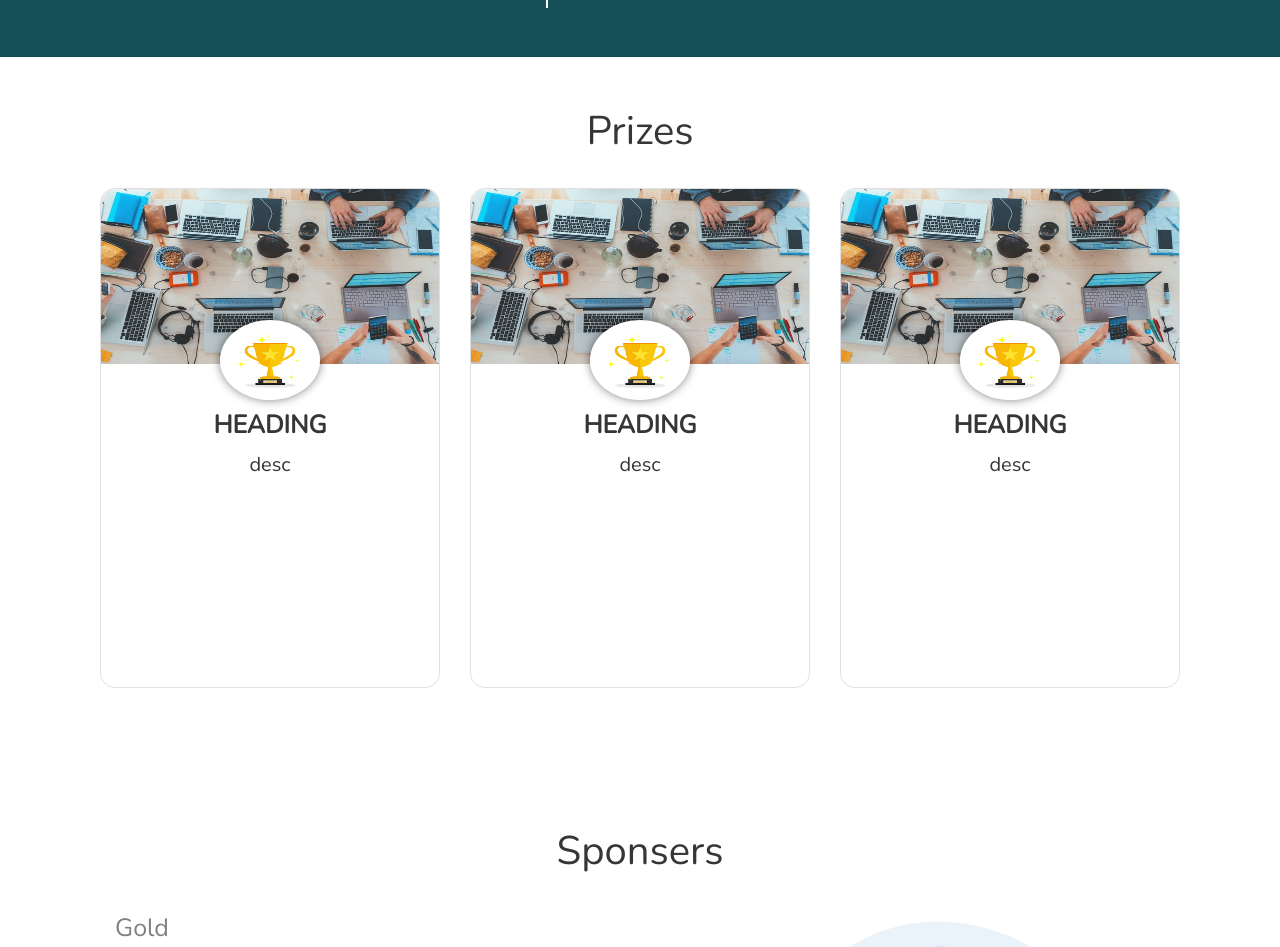
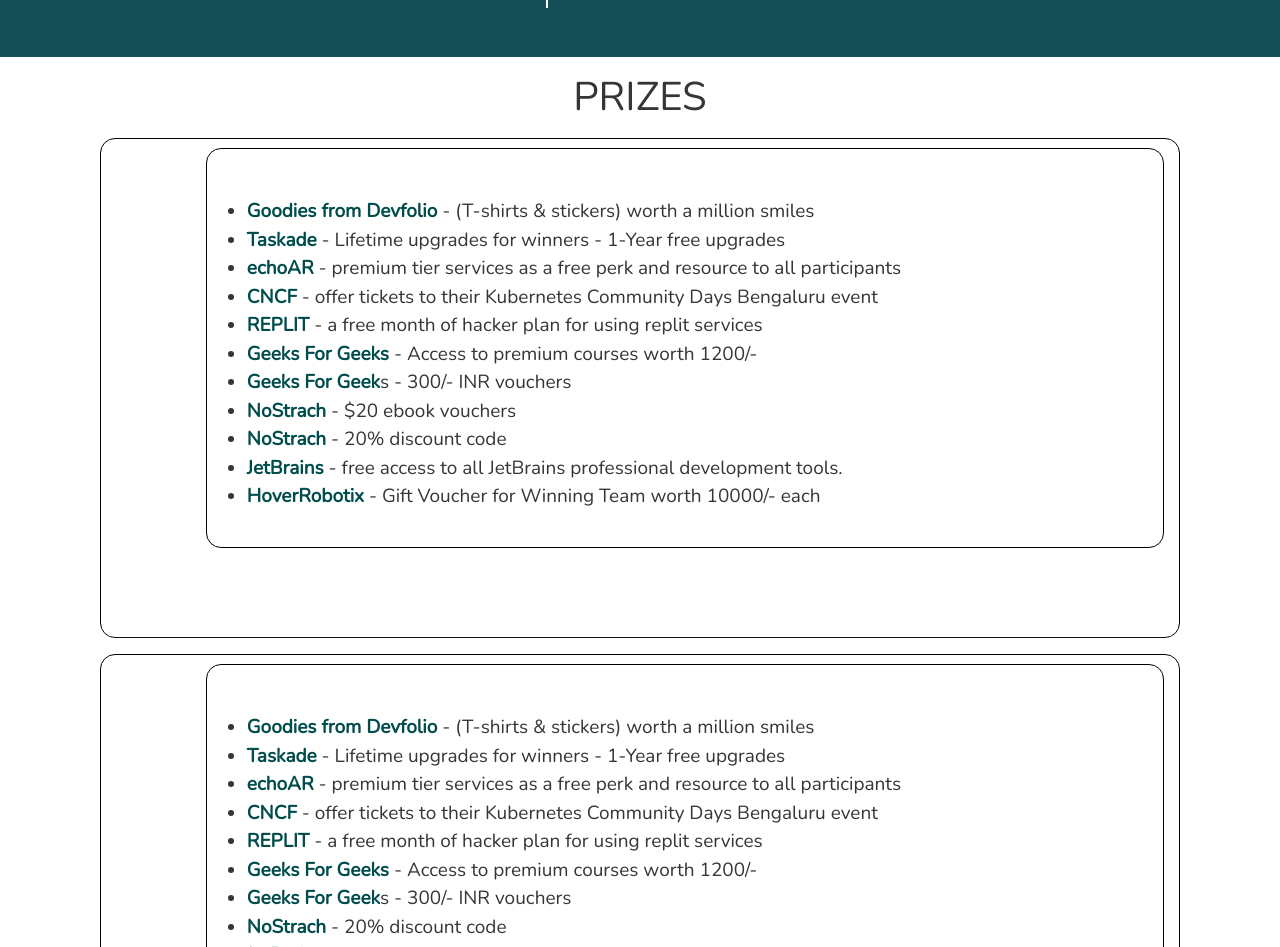
Before and after one commit to Dsc-Dce/GDSC-DCE, a React (Create React App) app: page /covihack in a window 1280 px wide. Shown: the part 3100-4047 px from the top of the page. Built offline with nearby package versions, Linux system fonts and the light colour scheme.

Commit message:
Mprizes added

```diff
--- a/src/components/CoviHack.js
+++ b/src/components/CoviHack.js
@@ -5,6 +5,8 @@ import Covihack_Sponsors from "./Covihack_Sponsors";
 import Covihack_Header from './Covihack_Header';
 import Covihack_Events from './Covihack_Events'
 import Covihack_Prizes from './Covihack_Prizes';
+import Covihack_MPrizes from './Covihack_MPrizes';
+
 const CoviHack = () => {
     return (
         <Fragment >
@@ -13,7 +15,8 @@ const CoviHack = () => {
             <CoviHack_Schedule/>
             <Covihack_Events/>
             <Covihack_Tracks />
-            <Covihack_Prizes/>
+            <Covihack_MPrizes/>
+            {/* <Covihack_Prizes/> */}
             <Covihack_Sponsors />
             </div>
         </Fragment>
--- /dev/null
+++ b/src/components/Covihack_MPrizes.js
@@ -0,0 +1,74 @@
+import React, { Fragment } from 'react'
+import './assets/css/CovihackMPrizes.css'
+import MPrize_card from './MPrize_card'
+
+const Covihack_MPrizes = () => {
+    return (
+        <Fragment>
+            <div className="mprizes my-3">
+                <div className="container">
+                    <h1 className="text-center">PRIZES</h1>
+                    <div className="row">
+                        <MPrize_card>
+                            <ul>
+                                <li><span>Goodies from Devfolio</span> - (T-shirts & stickers) worth a million smiles</li>
+                                <li><span>Taskade</span> - Lifetime upgrades for winners
+                                    - 1-Year free upgrades</li>
+                                <li><span>echoAR</span> - premium tier services as a free perk and resource to all participants</li>
+                                <li><span>CNCF</span> - offer tickets to their Kubernetes Community Days Bengaluru event</li>
+                                <li><span>REPLIT</span> - a free month of hacker plan for using replit services</li>
+                                <li><span>Geeks For Geeks</span> - Access to premium courses worth 1200/-</li>
+                                <li><span>Geeks For Geek</span>s -  300/- INR vouchers</li>
+                                <li><span>NoStrach</span> - $20 ebook vouchers</li>
+                                <li><span>NoStrach</span> - 20% discount code</li>
+                                <li><span>JetBrains</span> - free access to all JetBrains professional development tools.</li>
+                                <li><span>HoverRobotix</span> - Gift Voucher for Winning Team worth 10000/- each</li>
+                            </ul>
+                        </MPrize_card>
+                        <MPrize_card>
+                            <ul>
+                                <li><span>Goodies from Devfolio</span> - (T-shirts & stickers) worth a million smiles</li>
+                                <li><span>Taskade</span> - Lifetime upgrades for winners
+                                    - 1-Year free upgrades</li>
+                                <li><span>echoAR</span> - premium tier services as a free perk and resource to all participants</li>
+                                <li><span>CNCF</span> - offer tickets to their Kubernetes Community Days Bengaluru event</li>
+                                <li><span>REPLIT</span> - a free month of hacker plan for using replit services</li>
+                                <li><span>Geeks For Geeks</span> - Access to premium courses worth 1200/-</li>
+                                <li><span>Geeks For Geek</span>s -  300/- INR vouchers</li>
+                                <li><span>NoStrach</span> - 20% discount code</li>
+                                <li><span>JetBrains</span> - free access to all JetBrains professional development tools.</li>
+                            </ul>
+                        </MPrize_card>
+                        <MPrize_card>
+                        <ul>
+                                <li><span>Goodies from Devfolio</span> - (T-shirts & stickers) worth a million smiles</li>
+                                <li><span>Taskade</span> - Lifetime upgrades for winners
+                                    - 1-Year free upgrades</li>
+                                <li><span>echoAR</span> - premium tier services as a free perk and resource to all participants</li>
+                                <li><span>CNCF</span> - offer tickets to their Kubernetes Community Days Bengaluru event</li>
+                                <li><span>REPLIT</span> - a free month of hacker plan for using replit services</li>
+                                <li><span>Geeks For Geeks</span> - Access to premium courses worth 1200/-</li>
+                                <li><span>Geeks For Geek</span>s -  300/- INR vouchers</li>
+                                <li><span>NoStrach</span> - 20% discount code</li>
+                                <li><span>JetBrains</span> - free access to all JetBrains professional development tools.</li>
+                            </ul>
+                        </MPrize_card>
+                        <MPrize_card>
+                            <ul>
+                                <li><span>Give my certificates</span></li>
+                                <li><span>top 50 - CFC</span></li>
+                                <li><span>Wolfram</span> - Access for 30 days (Wolfram)</li>
+                                <li><span>Qoom</span> - 3 month starter pack FOR ALL</li>
+                                <li><span>Taskade</span>Taskade -  1  year upgrades for everyone</li>
+                                <li><span>echoAR</span>echoAR - Premium Tier Services</li>
+                                <li><span>JetBrains</span>JetBrains - Free Access to Jetbrain Proffesional Development tools</li>
+                            </ul>
+                        </MPrize_card>
+                    </div>
+                </div>
+            </div>
+        </Fragment>
+    )
+}
+
+export default Covihack_MPrizes
--- /dev/null
+++ b/src/components/MPrize_card.js
@@ -0,0 +1,28 @@
+import React, { Fragment } from 'react'
+
+const MPrize_card = (props) => {
+    return (
+        <Fragment>
+            <div className="col-lg-12 col-md-12 my-2">
+                <div className="onecard">
+                    <div className="card">
+                        <div className="row">
+                            <div className="col-md-1"></div>
+                            <div className="col-md-11">
+                                <div className="two">
+                                    <div className="card">
+                                        <div className="prize-list mt-5">
+                                            {props.children}
+                                        </div>
+                                    </div>
+                                </div>
+                            </div>
+                        </div>
+                    </div>
+                </div>
+            </div>
+        </Fragment>
+    )
+}
+
+export default MPrize_card
--- a/src/components/PrizeCard.js
+++ b/src/components/PrizeCard.js
@@ -5,7 +5,7 @@ import pr from './assets/CoviHack Page assets/prizes/pngtree-first-prize-gold-tr
 const PrizeCard = (props) => {
     return (
         <Fragment>
-             <div className="col-lg-4 col-md-6 mt-4">
+             <div className="col-lg-12 col-md-6 mt-4">
                 <div className="one">
                     <div className="card">
                         <div className="im1"><img src={tech} alt="im" /></div>
--- /dev/null
+++ b/src/components/assets/css/CovihackMPrizes.css
@@ -0,0 +1,21 @@
+.onecard .card{
+    min-height: 500px;
+}
+.mprizes .card{
+    width: 100%;
+    box-shadow: 0 0 25px rgba(255,255,255);
+    overflow: hidden;
+    border-radius: 15px;
+    border: 1px solid black;
+    background: none;
+}
+.two >.card{
+    min-height: 400px;
+}
+.mprizes  span{
+    font-weight: bold;
+    color: rgb(1, 77, 77);
+}
+.prize-list{
+    font-size: 19px;
+}
```
Also changed, not shown: src/components/assets/CoviHack Page assets/prizes/one.jpeg (added), src/components/assets/CoviHack Page assets/prizes/two.jpeg (added).
